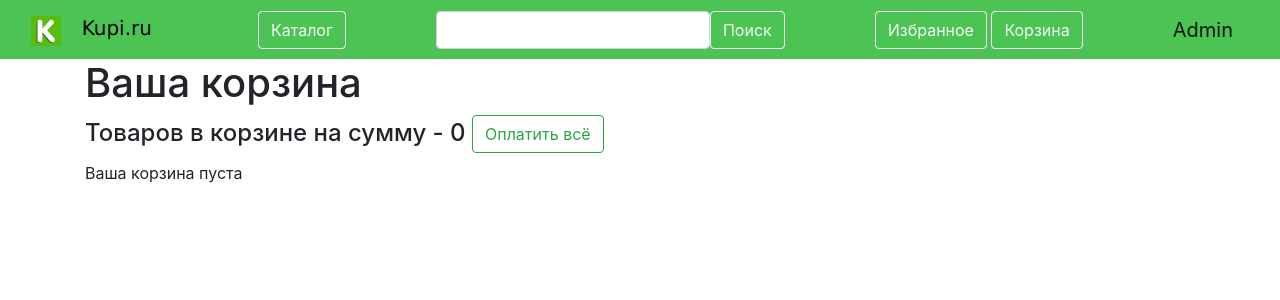
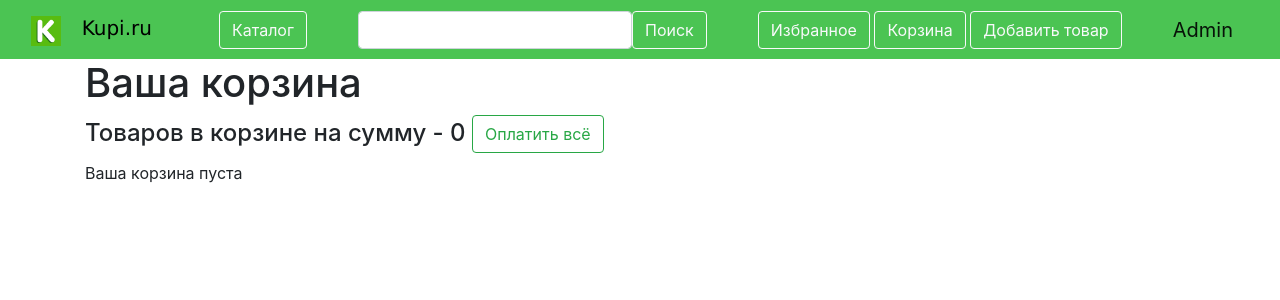
Before and after one commit to baoobab/kupi-shop, a Flask app: page /basket in a window 1280 px wide. Shown: the top 300 px of the page. Run offline with Flask 2, Linux system fonts and the light colour scheme; a user stored in the database is signed in; data comes from the database, SQL or seed files in the repository; some libraries are stand-ins or nearby versions.

Commit message:
some changes

```diff
--- a/templates/base.html
+++ b/templates/base.html
@@ -26,6 +26,7 @@
           href="https://stackpath.bootstrapcdn.com/bootstrap/4.4.1/css/bootstrap.min.css"
           integrity="sha384-Vkoo8x4CGsO3+Hhxv8T/Q5PaXtkKtu6ug5TOeNV6gBiFeWPGFN9MuhOf23Q9Ifjh"
           crossorigin="anonymous">
+    <link rel="stylesheet" href="/static/css/style.css">
     <link rel="shortcut icon" href="/static/img/favicon.png">
     <title>{{title}}</title>
 </head>
@@ -52,6 +53,10 @@
                            href="/favorites">Избранное</a>
                         <a class="btn btn-outline-light" aria-current="page"
                            href="/basket">Корзина</a>
+                        {% if current_user.id == 1 %}
+                        <a class="btn btn-outline-light" aria-current="page"
+                           href="/add">Добавить товар</a>
+                        {% endif %}
                     </div>
                     <div>
                         {% if current_user.is_authenticated %}
```
